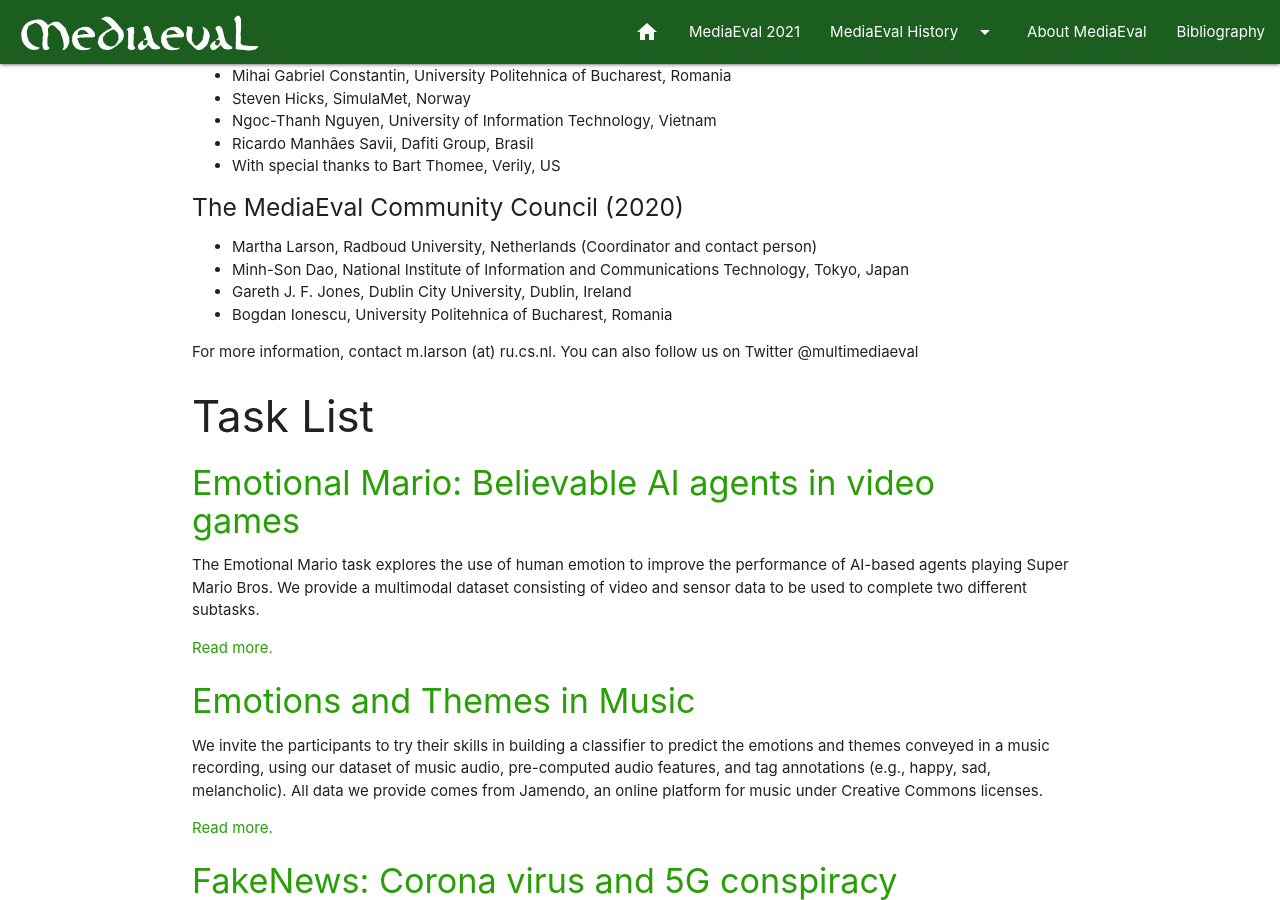
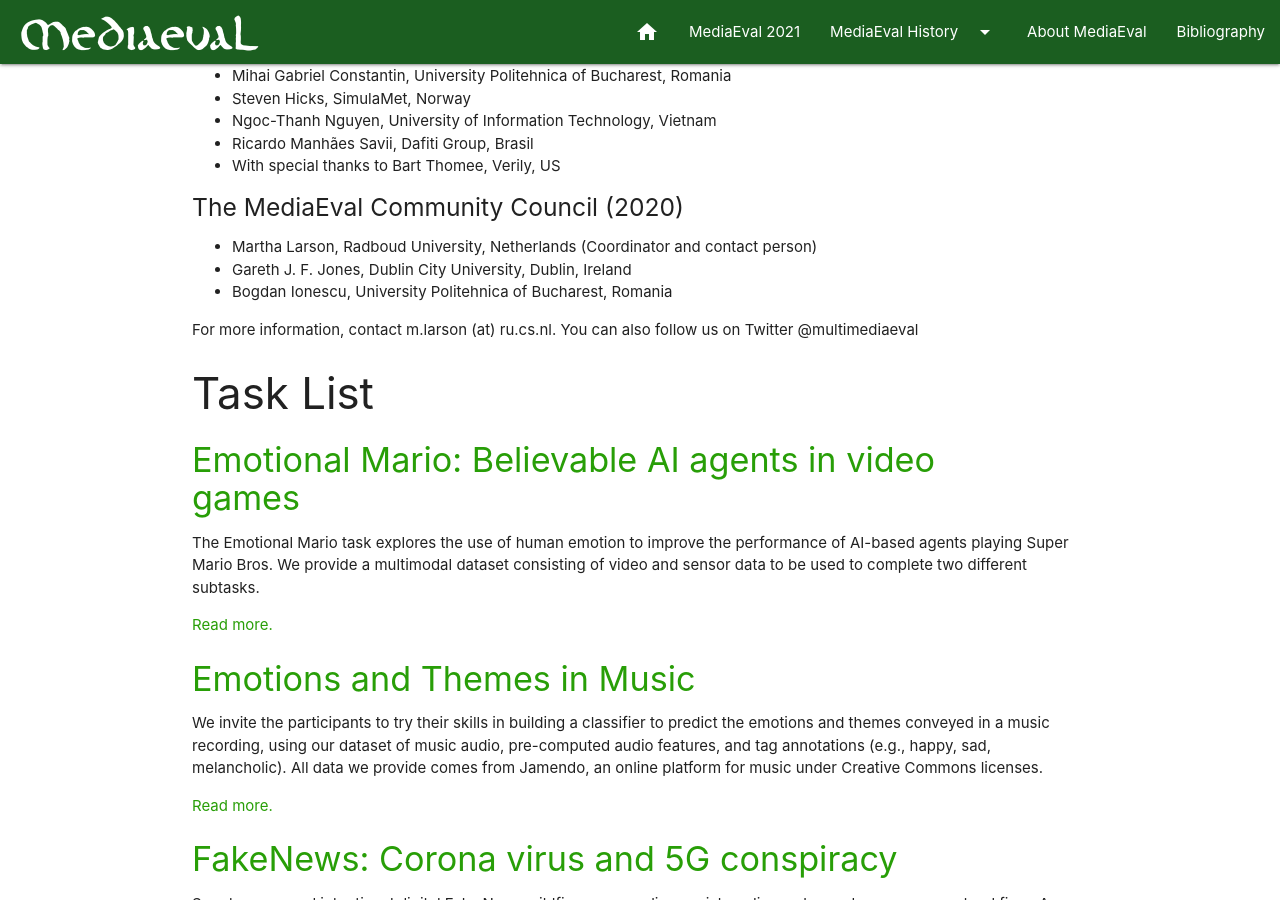
Before and after one commit to multimediaeval/multimediaeval.github.io, a Jekyll site: the page built from _editions/2020.md, in a window 1280 px wide and 900 px high, scrolled down 753 px. Built offline with Jekyll 4.4.1, drawn with Linux system fonts in a browser that asks for light colours.

Commit message:
Update 2020.md

```diff
--- a/_editions/2020.md
+++ b/_editions/2020.md
@@ -62,7 +62,6 @@ MediaEval is made possible by the efforts of a larger number of task organizers,
 
 ##### The MediaEval Community Council (2020)
 * Martha Larson, Radboud University, Netherlands (Coordinator and contact person)
-* Minh-Son Dao, National Institute of Information and Communications Technology, Tokyo, Japan
 * Gareth J. F. Jones, Dublin City University, Dublin, Ireland
 * Bogdan Ionescu, University Politehnica of Bucharest, Romania
 
```
